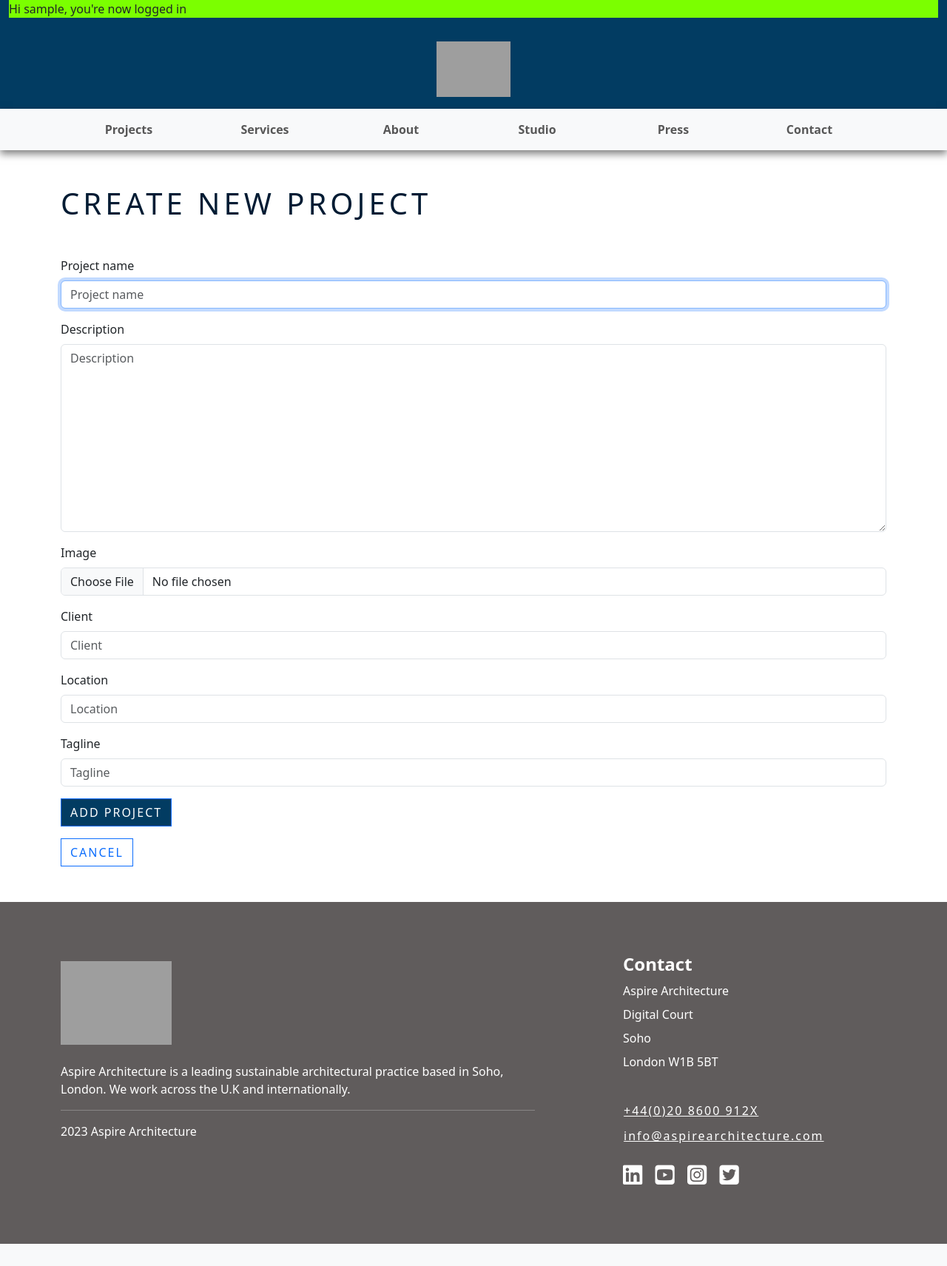
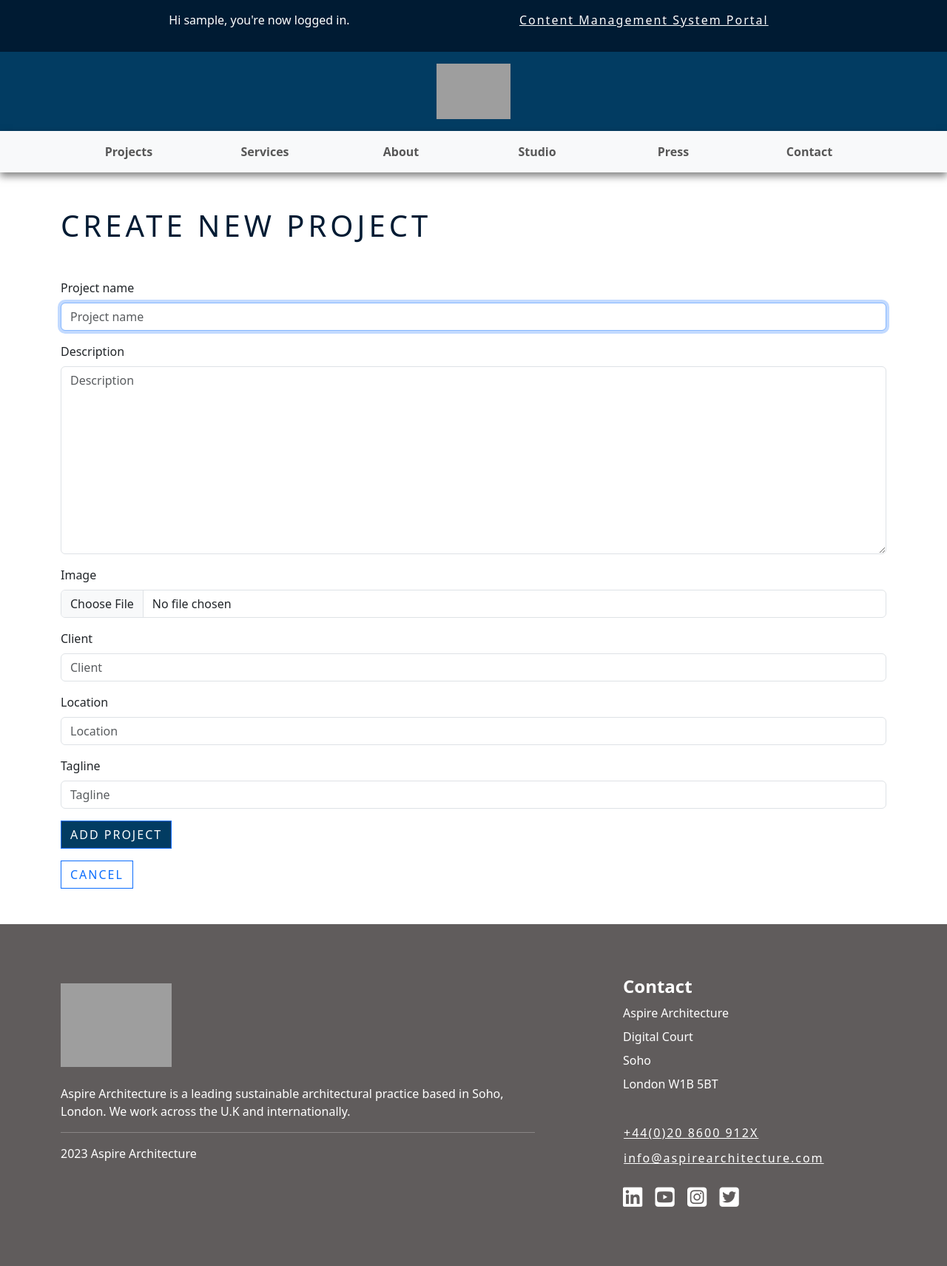
Before and after one commit to lewis-worsley/aspire-architecture, a Django app: page /project/create/ in a window 1280 px wide. Shown: the whole page at 74% size. Before the commit the page ends 1681 px from the top, so only its background shows below. Run offline with Django 3.2, Linux system fonts and the light colour scheme; the visitor is signed in with stand-in values (Sample User, id 1); some libraries are stand-ins or nearby versions; grey boxes are pictures that could not be loaded.

Commit message:
Django admin access added to staff view on website

```diff
--- a/static/css/style.css
+++ b/static/css/style.css
@@ -13,6 +13,11 @@ header {
 nav {
     background-color: #b8b9b8;
     box-shadow: 0px 5px 10px rgba(0, 0, 0, 0.5);
+}
+
+.staff-header {
+    background-color: #001b33;
+    color: white;
 }
 
 /* header.html END */
--- a/templates/snippets/header.html
+++ b/templates/snippets/header.html
@@ -1,22 +1,33 @@
-<!-- HEADER -->
-<header id="header" class="row no-gutters">
-    <div>
+<!-- HEADER START -->
+
+<header id="header" class="row">
+    <div class="staff-header py-2 container text-center">
         {% if user.is_staff == True %}
-        <div style="background-color: rgb(123, 255, 0);" class="no-gutters">
-            <p>Hi {{user}}, you're now logged in</p>
+        <div>
+            {% if request.path == "/" %}
+            <p class="d-flex align-items-center justify-content-evenly">Hi {{user}}, you're now logged in.
+                <a class="btn btn-link" href="admin">Content Management System Portal</a></p>
+            {% else %}
+            <p class="d-flex align-items-center justify-content-evenly">Hi {{user}}, you're now logged in.
+                <a class="btn btn-link" href="/admin">Content Management System Portal</a></p>
+            {% endif %}
         </div>
         {% else %}
         {% endif %}
-        <div class="container p-3">
+
+    </div>
+    <div class="container p-3">
             <div class="col text-center">
                 <a href="/"><img
                         src="https://res.cloudinary.com/dys7tcjln/image/upload/v1681817225/Aspire_logo_WHITE_vye9ka.png"
                         alt="Aspire Architecture logo" width="100px" class="img-fluid"></a>
             </div>
         </div>
+    <div>
+
     </div>
     <nav class="navbar navbar-expand-md bg-body-tertiary">
-        <div class="container justify-content-center">
+        <div class="container">
             <button class="navbar-toggler" type="button" data-bs-toggle="collapse"
                 data-bs-target="#navbarSupportedContent" aria-controls="navbarSupportedContent" aria-expanded="false"
                 aria-label="Toggle navigation">
@@ -68,5 +79,6 @@
         </div>
     </nav>
     </div>
+
 </header>
-<!-- END HEADER -->
+<!-- HEADER END -->
```
